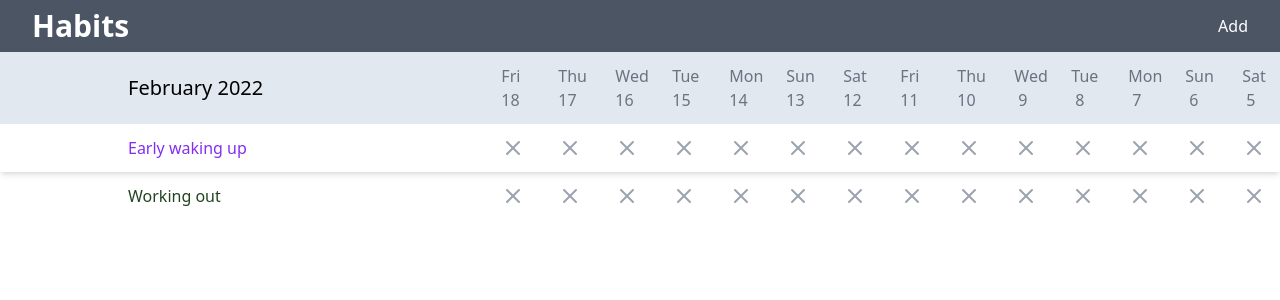
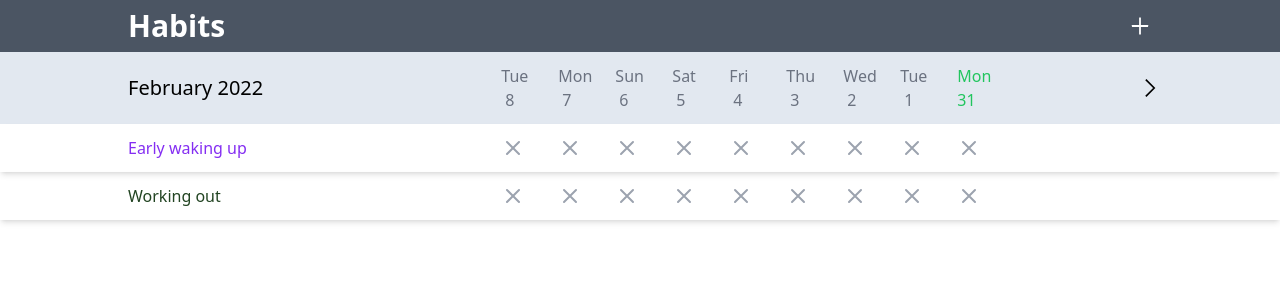
Before and after one commit to Shysh-Oleksandr/one-more, a React (Create React App) app: page / in a window 1280 px wide. Shown: the top 300 px of the page. Built offline with nearby package versions, Linux system fonts and the light colour scheme.

Commit message:
Made marking and calendar month switching.

```diff
--- a/package.json
+++ b/package.json
@@ -51,6 +51,7 @@
     ]
   },
   "devDependencies": {
+    "@types/react-slick": "^0.23.8",
     "@types/uuid": "^8.3.4",
     "tailwindcss": "^3.0.23"
   }
--- a/src/Components/Habit.tsx
+++ b/src/Components/Habit.tsx
@@ -1,5 +1,11 @@
 import React from "react";
-import { DAYS_TO_SHOW } from "./../Helpers/functions";
+import {
+  DAYS_TO_SHOW,
+  getDayName,
+  getMaxDate,
+  getMinDate,
+} from "./../Helpers/functions";
+import Calendar from "react-calendar";
 
 export interface IHabit {
   name: string;
@@ -14,6 +20,42 @@ type IProps = {
   habit: IHabit;
 };
 
+function formatToMarkIcon() {
+  return (
+    <span className="cursor-pointer">
+      <svg
+        xmlns="http://www.w3.org/2000/svg"
+        className="mark h-6 w-6 text-gray-400 hover:text-gray-500 transition-colors"
+        fill="none"
+        viewBox="0 0 24 24"
+        stroke="currentColor"
+      >
+        <path
+          className=" pointer-events-none"
+          strokeLinecap="round"
+          strokeLinejoin="round"
+          strokeWidth={2}
+          d="M6 18L18 6M6 6l12 12"
+        />
+      </svg>
+    </span>
+  );
+}
+
+function markDay(value: Date, event: any) {
+  if (!event.target.classList.contains("mark")) {
+    console.log(event.target.onclick);
+
+    return;
+  }
+  if (event.target.classList.contains("marked")) {
+    event.target.classList.remove("marked");
+  } else {
+    event.target.classList.add("marked");
+  }
+  console.dir(event.target);
+}
+
 function Habit({ habit }: IProps) {
   return (
     <div className="flex justify-between items-center shadow-md px-32">
@@ -23,27 +65,17 @@ function Habit({ habit }: IProps) {
       >
         {habit.name}
       </h3>
-      <div className="marks flex basis-2/3 p-3 flex-grow flex-shrink  flex-nowrap flex-row-reverse">
-        {[...Array(DAYS_TO_SHOW)].map((e, i) => (
-          <button className="w-[57px] inline-block px-5" key={i}>
-            <span>
-              <svg
-                xmlns="http://www.w3.org/2000/svg"
-                className="h-6 w-6 text-gray-400 hover:text-gray-500 transition-colors"
-                fill="none"
-                viewBox="0 0 24 24"
-                stroke="currentColor"
-              >
-                <path
-                  strokeLinecap="round"
-                  strokeLinejoin="round"
-                  strokeWidth={2}
-                  d="M6 18L18 6M6 6l12 12"
-                />
-              </svg>
-            </span>
-          </button>
-        ))}
+      <div className="marks flex basis-2/3 flex-grow flex-shrink flex-nowrap">
+        <Calendar
+          maxDate={getMaxDate()}
+          onClickDay={(value, event) => markDay(value, event)}
+          minDate={getMinDate()}
+          minDetail="month"
+          defaultView="month"
+          // showNeighboringMonth={false}
+          showNavigation={false}
+          formatDay={formatToMarkIcon}
+        />
       </div>
     </div>
   );
--- a/src/Components/Habits.tsx
+++ b/src/Components/Habits.tsx
@@ -1,30 +1,67 @@
-import React from "react";
+import React, { useEffect, useRef } from "react";
 import Calendar from "react-calendar";
 import { useDispatch, useSelector } from "react-redux";
 import { bindActionCreators } from "redux";
+import { v4 as uuidv4 } from "uuid";
+import { GrNext, GrPrevious } from "react-icons/gr";
 import { actionCreactors, State } from "../State";
 import "../Styles/calendar.css";
-import { v4 as uuidv4 } from "uuid";
-
-import { getMinDate, getMaxDate, getDayName } from "./../Helpers/functions";
+import { getDayName, getMaxDate, getMinDate } from "./../Helpers/functions";
 import Habit, { IHabit } from "./Habit";
 
 function Habits() {
   const dispatch = useDispatch();
+  const ref = useRef() as React.MutableRefObject<HTMLInputElement>;
 
   const { addingHabit, removingHabit, editingHabit, markingHabit } =
     bindActionCreators(actionCreactors, dispatch);
   const habitsState = useSelector((state: State) => state.habits);
 
+  function changeMonth() {
+    console.log("month");
+
+    document
+      .querySelectorAll(
+        ".marks .react-calendar__month-view__days__day--neighboringMonth:not([disabled])"
+      )
+      .forEach((el: any) => {
+        console.log(el.onclick);
+
+        el.click();
+      });
+  }
+
+  useEffect(() => {
+    // console.log(ref);
+
+    const prevBtn = document.querySelector(
+      ".habits__calendar .react-calendar__navigation__prev-button"
+    );
+    const nextBtn = document.querySelector(
+      ".habits__calendar .react-calendar__navigation__next-button"
+    );
+    const cont = document.querySelector(
+      ".habits__calendar .react-calendar__viewContainer"
+    );
+
+    cont?.append(prevBtn!);
+    cont?.prepend(nextBtn!);
+  }, []);
+
   return (
     <div className="">
-      <div>
+      <div className="habits__calendar">
         <Calendar
           maxDate={getMaxDate()}
           minDate={getMinDate()}
           minDetail="month"
+          inputRef={ref}
           defaultView="month"
-          formatDay={(locale, date) => getDayName(date, locale)}
+          prevLabel={<GrNext />}
+          nextLabel={<GrPrevious />}
+          // showNeighboringMonth={false}
+          onActiveStartDateChange={() => changeMonth()}
+          formatDay={(locale: string, date: Date) => getDayName(date, locale)}
         />
       </div>
       <div className="">
--- a/src/Components/Navbar.tsx
+++ b/src/Components/Navbar.tsx
@@ -2,6 +2,7 @@ import React from "react";
 import { useDispatch } from "react-redux";
 import { bindActionCreators } from "redux";
 import { actionCreactors } from "../State";
+import { AiOutlinePlus } from "react-icons/ai";
 
 type Props = {};
 
@@ -10,9 +11,14 @@ function Navbar({}: Props) {
 
   const { setIsAddingHabit } = bindActionCreators(actionCreactors, dispatch);
   return (
-    <div className="flex justify-between px-8 py-2 bg-gray-600 text-white">
+    <div className="flex justify-between px-32 py-2 bg-gray-600 text-white">
       <h2 className="text-3xl font-bold">Habits</h2>
-      <button onClick={() => setIsAddingHabit(true)}>Add</button>
+      <button
+        className="text-2xl hover:text-gray-300 transition-colors"
+        onClick={() => setIsAddingHabit(true)}
+      >
+        <AiOutlinePlus />
+      </button>
     </div>
   );
 }
--- a/src/Helpers/functions.ts
+++ b/src/Helpers/functions.ts
@@ -9,13 +9,13 @@ export function getDayName(dateStr: Date, locale: string) {
 export function getMinDate(): Date {
   const currentDate = new Date();
   var minDate = new Date(currentDate.getTime());
-  minDate.setDate(currentDate.getDate() - DAYS_TO_SHOW + 1);
+  minDate.setDate(currentDate.getDate() - DAYS_TO_SHOW - 10 + 1);
   return minDate;
 }
 
 export function getMaxDate(): Date {
   const currentDate = new Date();
   var maxDate = new Date(currentDate.getTime());
-  maxDate.setDate(currentDate.getDate());
+  maxDate.setDate(currentDate.getDate() - 10);
   return maxDate;
 }
--- a/src/Styles/calendar.css
+++ b/src/Styles/calendar.css
@@ -1,36 +1,50 @@
 .react-calendar__month-view__weekdays,
-.react-calendar__tile:disabled {
+.react-calendar__tile:disabled,
+.react-calendar__navigation__arrow:disabled {
   @apply hidden !important;
 }
 
 .react-calendar__tile {
-  @apply whitespace-pre-line flex-none px-5 text-gray-500 font-medium cursor-default w-[57px] !important;
+  @apply whitespace-pre-line m-0 flex-none px-5 text-gray-500 font-medium cursor-default w-[57px] !important;
 }
 
-.react-calendar {
+.habits__calendar .react-calendar {
   @apply bg-slate-200 flex px-32;
 }
 
 .react-calendar__month-view__days {
-  @apply flex-nowrap flex-row-reverse p-3 !important;
+  @apply flex-nowrap flex-row-reverse p-3 justify-end !important;
 }
 
-.react-calendar__viewContainer {
-  @apply basis-2/3 flex-grow flex-shrink ml-auto !important;
+.habits__calendar .react-calendar__viewContainer {
+  @apply basis-2/3 flex-grow flex-shrink ml-auto relative !important;
 }
 
-.react-calendar__navigation {
+.habits__calendar .react-calendar__navigation {
   @apply basis-1/3 flex-grow flex-shrink-0 flex items-center;
 }
 
-.react-calendar__navigation button:not(.react-calendar__navigation__label) {
-  @apply hidden;
+.habits__calendar .react-calendar__navigation__arrow {
+  @apply absolute top-1/2 text-xl;
+  transform: translateY(-50%);
 }
 
-.react-calendar__month-view__days__day--neighboringMonth {
+.habits__calendar .react-calendar__navigation__prev-button {
+  @apply -right-2;
+}
+
+.habits__calendar .react-calendar__navigation__next-button {
+  @apply -left-2;
+}
+
+.habits__calendar .react-calendar__month-view__days__day--neighboringMonth {
   @apply text-green-500 cursor-pointer !important;
 }
 
-.react-calendar__navigation__label {
+.habits__calendar .react-calendar__navigation__label {
   @apply text-xl first-letter:capitalize text-left;
 }
+
+.marks .marked {
+  @apply text-black;
+}
--- a/src/index.css
+++ b/src/index.css
@@ -4,5 +4,5 @@
 
 html,
 body {
-  @apply overflow-hidden;
+  @apply overflow-hidden h-full;
 }
```
Also changed, not shown: 2 other files (tests, documents, lock files or other folders).
